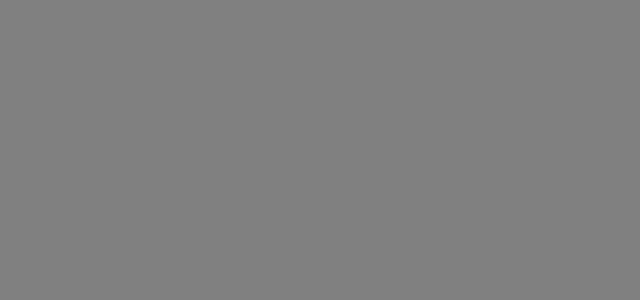
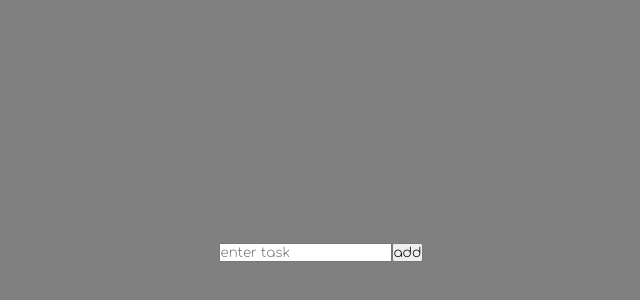
Before and after one commit to positivevibes123/my-app, a React (Create React App) app in the folder frontend/: page /Notes in a window 1280 px wide. Before the commit this address had no page. Shown: the part 148-448 px from the top of the page, without its empty margins (319-959 px from the left). Built offline with nearby package versions, Linux system fonts and the light colour scheme.

Commit message:
Added to do list page
Added simple to do list page (not functional yet) (Notes.js)

```diff
--- a/frontend/src/App.js
+++ b/frontend/src/App.js
@@ -1,6 +1,7 @@
 import React from 'react';
-import SignIn from './components/SignIn/SignIn'
-import SignUp from './components/SignUp/SignUp'
+import SignIn from './components/SignIn/SignIn';
+import SignUp from './components/SignUp/SignUp';
+import Notes from './components/Notes/Notes';
 import { BrowserRouter, Routes, Route } from "react-router-dom";
 import './App.css'
 
@@ -10,6 +11,7 @@
             <Routes>
                 <Route path='/' element={<SignIn />} />
                 <Route path='/SignUp' element={<SignUp />} />
+                <Route path='/Notes' element={<Notes />} />
             </Routes>
 
         </BrowserRouter>
--- /dev/null
+++ b/frontend/src/components/Notes/Notes.js
@@ -0,0 +1,34 @@
+import React, { Component } from "react";
+
+class Notes extends Component {
+    constructor(props) {
+        super(props);
+
+        this.state = {
+            items: []
+          };
+
+        this.addItem = this.addItem.bind(this);
+    }
+
+    addItem(e) {
+
+    }
+
+    render() {
+        return (
+        <div className="todoListMain">
+            <div className="header">
+            <form>
+                <input ref={(a) => this._inputElement = a}
+                    placeholder="enter task">
+                </input>
+                <button type="submit">add</button>
+            </form>
+            </div>
+        </div>
+        );
+    }
+}
+
+export default Notes;
--- a/frontend/src/components/SignIn/SignIn.js
+++ b/frontend/src/components/SignIn/SignIn.js
@@ -1,5 +1,5 @@
 import React from 'react';
-import { Link } from "react-router-dom";
+import { Link, useNavigate } from "react-router-dom";
 import styles from './SignIn.module.css';
 import { useState } from 'react';
 import axios from 'axios';
@@ -8,9 +8,11 @@
     const [username, setUsername] = useState('');
     const [password, setPassword] = useState('');
 
+    const navigate = useNavigate();
+
     const getUser = async (username, password) => {
         try {
-            const res = await axios.post("http://localhost:3001/login", {username, password});
+            const res = await axios.post("http://localhost:3001/login", {username, password}).then(navigate("/Notes"));
             return res.data;
         } catch (err) {
             console.log("There was a problem finding this user in the database.")
```
